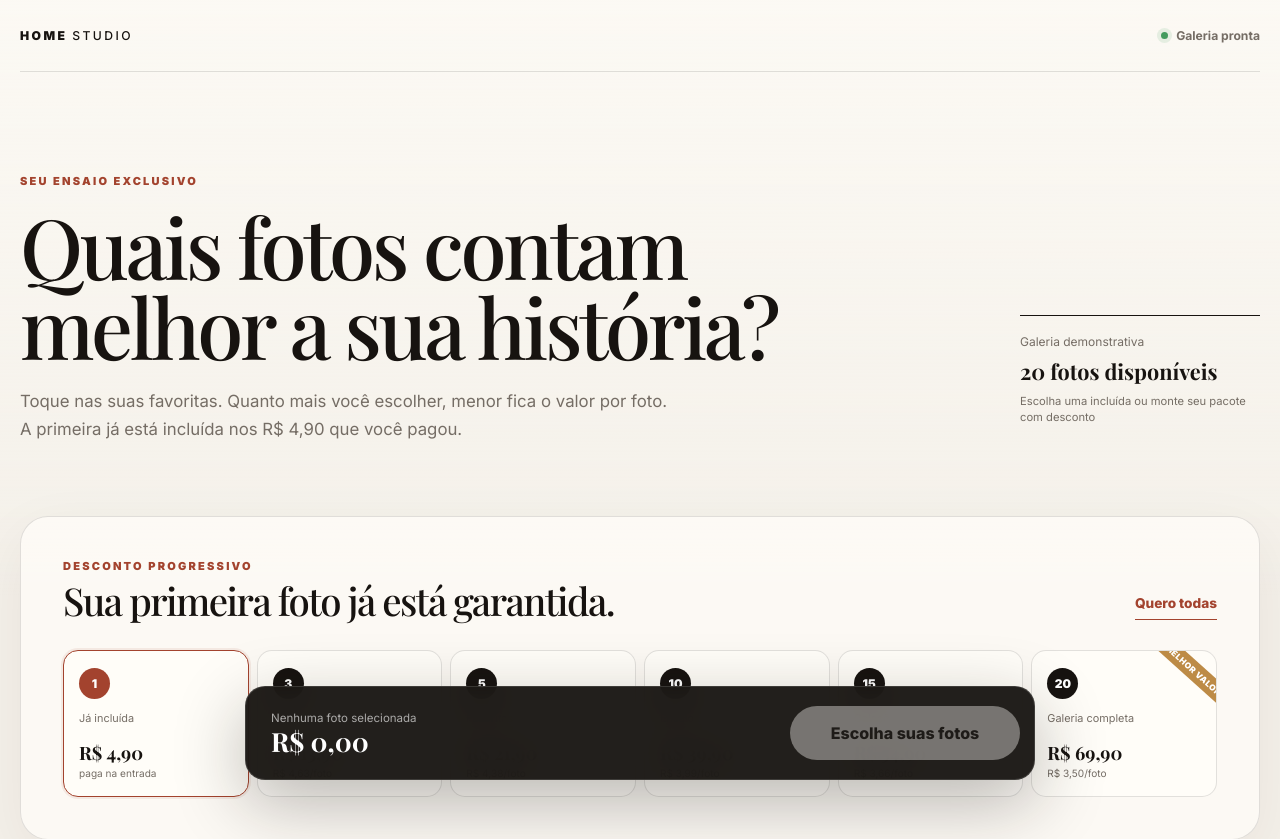
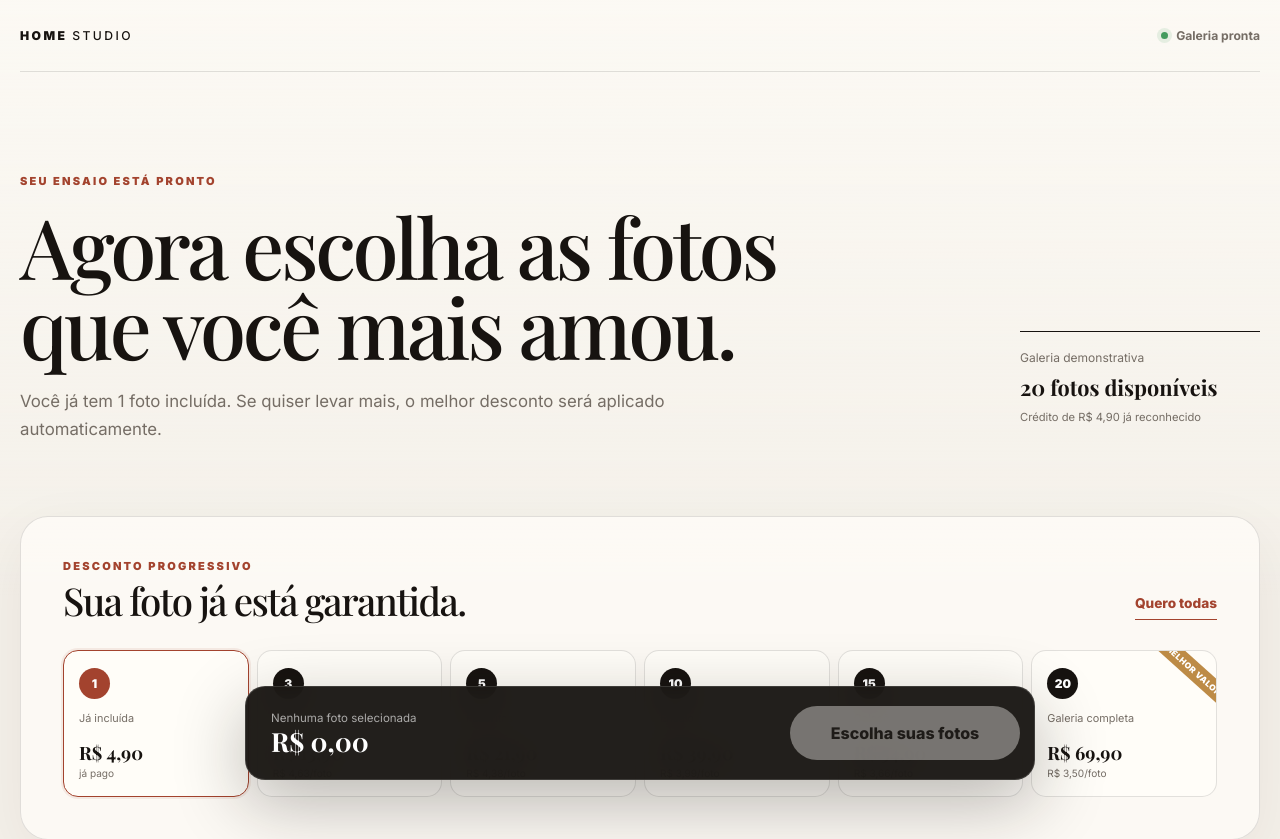
Before and after one commit to moreirahype/home-studio-gallery, a Next.js app: page /g/demo in a window 1280 px wide. Shown: the top 839 px of the page. Built offline with nearby package versions, Linux system fonts and the light colour scheme; a web font is replaced by a local one.

Commit message:
feat: scale gallery pricing from webhook offer

```diff
--- a/app/api/webhooks/zapdata/route.ts
+++ b/app/api/webhooks/zapdata/route.ts
@@ -16,7 +16,7 @@ const payloadSchema = z.object({
   nicheId: z.string().min(1).optional().default("geral"),
   nicho: z.string().min(1).optional(),
   includedPhotos: z.coerce.number().int().min(1).max(20).optional().default(1),
-  paidAmount: z.coerce.number().min(4.9).optional().default(4.9),
+  paidAmount: z.coerce.number().positive().optional().default(4.9),
   receiptId: z.string().min(1),
 }).superRefine((payload, context) => {
   if (!payload.sourceImageUrl && !payload.foto_cliente) {
--- a/app/g/[token]/page.tsx
+++ b/app/g/[token]/page.tsx
@@ -1,11 +1,25 @@
-import { Gallery } from "@/components/gallery";
+import { Gallery, type GalleryOffer } from "@/components/gallery";
 
 export default async function GalleryPage({
   params,
+  searchParams,
 }: {
   params: Promise<{ token: string }>;
+  searchParams: Promise<{
+    paidAmount?: string;
+    includedPhotos?: string;
+  }>;
 }) {
   const { token } = await params;
+  const query = await searchParams;
+  const demoOffer: Partial<GalleryOffer> | undefined =
+    token === "demo"
+      ? {
+          paidAmount: Number(query.paidAmount) || 4.9,
+          includedPhotos: Number(query.includedPhotos) || 1,
+        }
+      : undefined;
 
-  return <Gallery token={token} />;
+  // Production galleries will load this offer from the project stored by token.
+  return <Gallery offer={demoOffer} token={token} />;
 }
--- a/components/gallery.tsx
+++ b/components/gallery.tsx
@@ -3,7 +3,8 @@
 import { useMemo, useState } from "react";
 
 const MAX_PHOTOS = 20;
-const ENTRY_PRICE = 4.9;
+const DEFAULT_PAID_AMOUNT = 4.9;
+const DEFAULT_INCLUDED_PHOTOS = 1;
 
 const samplePhotos = Array.from({ length: MAX_PHOTOS }, (_, index) => ({
   id: `photo-${index + 1}`,
@@ -11,32 +12,14 @@ const samplePhotos = Array.from({ length: MAX_PHOTOS }, (_, index) => ({
   tone: (index * 19 + 8) % 360,
 }));
 
-const pricesByQuantity = [
-  0,
-  4.9,
-  9.4,
-  13.9,
-  17.9,
-  21.9,
-  25.9,
-  29.9,
-  33.4,
-  36.9,
-  39.9,
-  43.4,
-  46.9,
-  49.9,
-  52.4,
-  54.9,
-  58.4,
-  61.9,
-  64.9,
-  67.4,
-  69.9,
+// Canonical curve for the default R$ 4,90 / 1-photo offer.
+const basePricesByQuantity = [
+  0, 4.9, 9.4, 13.9, 17.9, 21.9, 25.9, 29.9, 33.4, 36.9, 39.9,
+  43.4, 46.9, 49.9, 52.4, 54.9, 58.4, 61.9, 64.9, 67.4, 69.9,
 ];
 
-const milestones = [
-  { quantity: 1, label: "Já incluída" },
+const standardMilestones = [
+  { quantity: 1, label: "Incluída" },
   { quantity: 3, label: "Trio" },
   { quantity: 5, label: "Favoritas" },
   { quantity: 10, label: "Ensaio" },
@@ -49,16 +32,51 @@ const money = new Intl.NumberFormat("pt-BR", {
   currency: "BRL",
 });
 
-function getPricing(count: number) {
-  const total = pricesByQuantity[count] ?? pricesByQuantity[MAX_PHOTOS];
-  const fullPrice = count * ENTRY_PRICE;
-  const savings = Math.max(0, fullPrice - total);
-  const discount = count ? Math.round((savings / fullPrice) * 100) : 0;
-  const unitPrice = count ? total / count : 0;
-  const dueNow = count ? Math.max(0, total - ENTRY_PRICE) : 0;
-  const nextMilestone = milestones.find((milestone) => milestone.quantity > count);
+export type GalleryOffer = {
+  paidAmount: number;
+  includedPhotos: number;
+};
 
-  return { total, fullPrice, savings, discount, unitPrice, dueNow, nextMilestone };
+function normalizeOffer(offer?: Partial<GalleryOffer>): GalleryOffer {
+  const includedPhotos = Math.min(
+    MAX_PHOTOS,
+    Math.max(1, Math.round(offer?.includedPhotos ?? DEFAULT_INCLUDED_PHOTOS)),
+  );
+  const paidAmount = Math.max(0.01, offer?.paidAmount ?? DEFAULT_PAID_AMOUNT);
+
+  return { includedPhotos, paidAmount };
+}
+
+function createPriceCurve(offer: GalleryOffer) {
+  const baseAtIncluded = basePricesByQuantity[offer.includedPhotos];
+  const scale = offer.paidAmount / baseAtIncluded;
+
+  return basePricesByQuantity.map((basePrice, quantity) => {
+    if (quantity === 0) return 0;
+    if (quantity <= offer.includedPhotos) return offer.paidAmount;
+    return Math.round(basePrice * scale * 100) / 100;
+  });
+}
+
+function createMilestones(includedPhotos: number) {
+  const milestones = standardMilestones.filter(
+    (milestone) => milestone.quantity >= includedPhotos,
+  );
+
+  if (!milestones.some((milestone) => milestone.quantity === includedPhotos)) {
+    milestones.unshift({
+      quantity: includedPhotos,
+      label: `${includedPhotos} incluídas`,
+    });
+  } else {
+    milestones[0] = {
+      ...milestones[0],
+      label:
+        includedPhotos === 1 ? "Já incluída" : `${includedPhotos} já incluídas`,
+    };
+  }
+
+  return milestones;
 }
 
 function AddIcon() {
@@ -69,15 +87,53 @@ function AddIcon() {
   );
 }
 
-export function Gallery({ token }: { token: string }) {
+export function Gallery({
+  token,
+  offer: offerInput,
+}: {
+  token: string;
+  offer?: Partial<GalleryOffer>;
+}) {
+  const offer = useMemo(() => normalizeOffer(offerInput), [offerInput]);
+  const prices = useMemo(() => createPriceCurve(offer), [offer]);
+  const milestones = useMemo(
+    () => createMilestones(offer.includedPhotos),
+    [offer.includedPhotos],
+  );
   const [selected, setSelected] = useState<string[]>([]);
-  const pricing = useMemo(() => getPricing(selected.length), [selected.length]);
+
+  function getPricing(count: number) {
+    const total = count ? prices[count] : 0;
+    const referenceUnit = offer.paidAmount / offer.includedPhotos;
+    const fullPrice = count * referenceUnit;
+    const savings = Math.max(0, fullPrice - total);
+    const discount = count ? Math.round((savings / fullPrice) * 100) : 0;
+    const unitPrice = count ? total / count : 0;
+    const dueNow =
+      count > offer.includedPhotos ? Math.max(0, total - offer.paidAmount) : 0;
+    const nextMilestone = milestones.find(
+      (milestone) => milestone.quantity > count,
+    );
+
+    return {
+      total,
+      savings,
+      discount,
+      unitPrice,
+      dueNow,
+      nextMilestone,
+    };
+  }
+
+  const pricing = getPricing(selected.length);
   const nextPrice = pricing.nextMilestone
     ? getPricing(pricing.nextMilestone.quantity)
     : null;
   const photosToNextDeal = pricing.nextMilestone
     ? pricing.nextMilestone.quantity - selected.length
     : 0;
+  const selectionIsIncluded =
+    selected.length > 0 && selected.length <= offer.includedPhotos;
 
   function togglePhoto(id: string) {
     setSelected((current) =>
@@ -105,18 +161,21 @@ export function Gallery({ token }: { token: string }) {
 
       <header className="gallery-header" id="top">
         <div className="gallery-intro">
-          <span className="eyebrow">SEU ENSAIO EXCLUSIVO</span>
-          <h1>Quais fotos contam melhor a sua história?</h1>
+          <span className="eyebrow">SEU ENSAIO ESTÁ PRONTO</span>
+          <h1>Agora escolha as fotos que você mais amou.</h1>
           <p>
-            Toque nas suas favoritas. Quanto mais você escolher, menor fica o
-            valor por foto. A primeira já está incluída nos R$ 4,90 que você
-            pagou.
+            Você já tem {offer.includedPhotos}{" "}
+            {offer.includedPhotos === 1 ? "foto incluída" : "fotos incluídas"}.
+            Se quiser levar mais, o melhor desconto será aplicado
+            automaticamente.
           </p>
         </div>
         <div className="gallery-status">
           <span>{token === "demo" ? "Galeria demonstrativa" : "Sua galeria"}</span>
           <strong>20 fotos disponíveis</strong>
-          <small>Escolha uma incluída ou monte seu pacote com desconto</small>
+          <small>
+            Crédito de {money.format(offer.paidAmount)} já reconhecido
+          </small>
         </div>
       </header>
 
@@ -124,7 +183,11 @@ export function Gallery({ token }: { token: string }) {
         <div className="deal-heading">
           <div>
             <span className="section-kicker">DESCONTO PROGRESSIVO</span>
-            <h2 id="deal-title">Sua primeira foto já está garantida.</h2>
+            <h2 id="deal-title">
+              {offer.includedPhotos === 1
+                ? "Sua foto já está garantida."
+                : `Suas ${offer.includedPhotos} fotos já estão garantidas.`}
+            </h2>
           </div>
           <button className="text-button" onClick={selectAll} type="button">
             Quero todas
@@ -135,7 +198,10 @@ export function Gallery({ token }: { token: string }) {
           {milestones.map((milestone) => {
             const milestonePricing = getPricing(milestone.quantity);
             const reached = selected.length >= milestone.quantity;
-            const isNext = pricing.nextMilestone?.quantity === milestone.quantity;
+            const isNext =
+              pricing.nextMilestone?.quantity === milestone.quantity;
+            const isIncluded =
+              milestone.quantity === offer.includedPhotos;
 
             return (
               <div
@@ -149,8 +215,8 @@ export function Gallery({ token }: { token: string }) {
                 <span className="milestone-label">{milestone.label}</span>
                 <strong>{money.format(milestonePricing.total)}</strong>
                 <small>
-                  {milestone.quantity === 1
-                    ? "paga na entrada"
+                  {isIncluded
+                    ? "já pago"
                     : `${money.format(milestonePricing.unitPrice)}/foto`}
                 </small>
               </div>
@@ -165,10 +231,13 @@ export function Gallery({ token }: { token: string }) {
             </span>
             <p>
               Selecione mais <strong>{photosToNextDeal}</strong>{" "}
-              {photosToNextDeal === 1 ? "foto" : "fotos"} e desbloqueie o pacote{" "}
+              {photosToNextDeal === 1 ? "foto" : "fotos"} e chegue ao pacote{" "}
               <strong>{pricing.nextMilestone.label}</strong>. Você leva{" "}
               {pricing.nextMilestone.quantity} por apenas{" "}
-              <strong>{money.format(nextPrice.dueNow - pricing.dueNow)} a mais</strong>.
+              <strong>
+                {money.format(nextPrice.dueNow - pricing.dueNow)} a mais
+              </strong>
+              .
             </p>
           </div>
         )}
@@ -180,7 +249,11 @@ export function Gallery({ token }: { token: string }) {
           <h2>Toque para selecionar</h2>
         </div>
         {selected.length > 0 && (
-          <button className="text-button muted" onClick={() => setSelected([])} type="button">
+          <button
+            className="text-button muted"
+            onClick={() => setSelected([])}
+            type="button"
+          >
             Limpar seleção
           </button>
         )}
@@ -213,7 +286,9 @@ export function Gallery({ token }: { token: string }) {
               </span>
               <span className="checkmark">
                 {isSelected ? (
-                  <span className="selection-order">{selectionPosition + 1}</span>
+                  <span className="selection-order">
+                    {selectionPosition + 1}
+                  </span>
                 ) : (
                   <AddIcon />
                 )}
@@ -231,32 +306,47 @@ export function Gallery({ token }: { token: string }) {
                 ? `${selected.length} ${selected.length === 1 ? "foto selecionada" : "fotos selecionadas"}`
                 : "Nenhuma foto selecionada"}
             </span>
-            {selected.length > 0 && pricing.discount > 0 && (
-              <strong className="discount-pill">-{pricing.discount}%</strong>
-            )}
+            {selected.length > offer.includedPhotos &&
+              pricing.discount > 0 && (
+                <strong className="discount-pill">
+                  -{pricing.discount}%
+                </strong>
+              )}
           </div>
           <div className="checkout-pricing">
             <strong>
-              {selected.length === 1 ? "Incluída" : money.format(pricing.dueNow)}
+              {selectionIsIncluded
+                ? "Incluída"
+                : money.format(pricing.dueNow)}
             </strong>
             {selected.length > 0 && (
               <span>
-                {selected.length === 1 ? (
-                  <>Você já pagou R$ 4,90</>
+                {selectionIsIncluded ? (
+                  <>
+                    Até {offer.includedPhotos}{" "}
+                    {offer.includedPhotos === 1 ? "foto já paga" : "fotos já pagas"}
+                  </>
                 ) : (
                   <>
-                    Total {money.format(pricing.total)} · R$ 4,90 já pagos
+                    Total {money.format(pricing.total)} ·{" "}
+                    {money.format(offer.paidAmount)} já pagos
                   </>
                 )}
               </span>
             )}
           </div>
         </div>
-        <button className="primary-button checkout-button" disabled={!selected.length} type="button">
+        <button
+          className="primary-button checkout-button"
+          disabled={!selected.length}
+          type="button"
+        >
           <span>
-            {selected.length === 1
-              ? "Baixar foto incluída"
-              : selected.length > 1
+            {selectionIsIncluded
+              ? selected.length === 1
+                ? "Baixar foto incluída"
+                : "Baixar fotos incluídas"
+              : selected.length > offer.includedPhotos
                 ? "Pagar adicionais no Pix"
                 : "Escolha suas fotos"}
           </span>
```
Also changed, not shown: app/page.tsx (+4 -4 lines), 2 other files (tests, documents, lock files or other folders).
